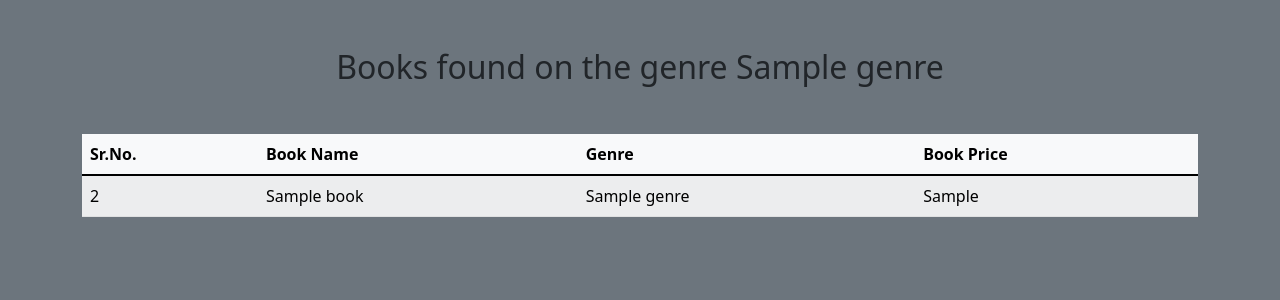
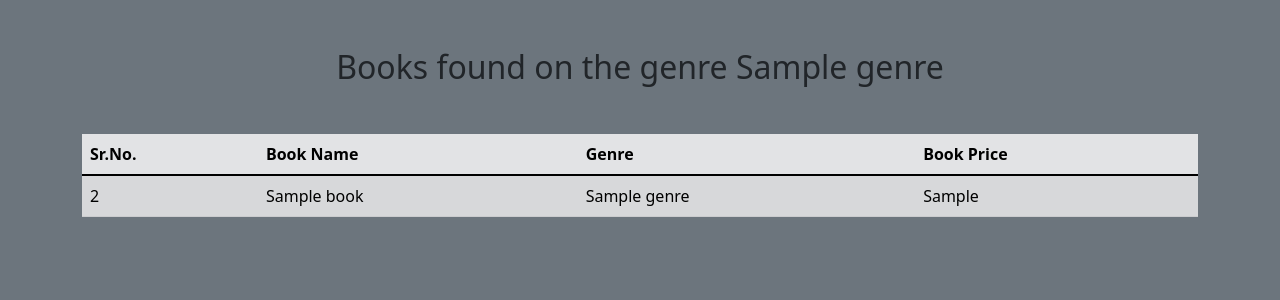
Before and after one commit to shivamshinde123/Book-scrapper, a Flask app: template templates/results.html in a window 1280 px wide. Shown: the part 56-356 px from the top of the page. Run offline with Flask 2, Linux system fonts and the light colour scheme; the template is opened without the code that fills it: most values are stand-ins (such as "Sample title", 1, 10 or a date in 2020); some libraries are stand-ins or nearby versions.

Commit message:
changed the color of table from results page to secondary

```diff
--- a/templates/results.html
+++ b/templates/results.html
@@ -5,7 +5,7 @@
     <h2 class="text-center mt-5">Books found on the genre {{ genre }}</h2>
 </div>
 <div class="container">
-    <table class="table table-light table-striped table-hover mt-5">
+    <table class="table table-secondary table-striped table-hover mt-5">
         <thead>
             <tr>
                 <th>Sr.No.</th>
```
